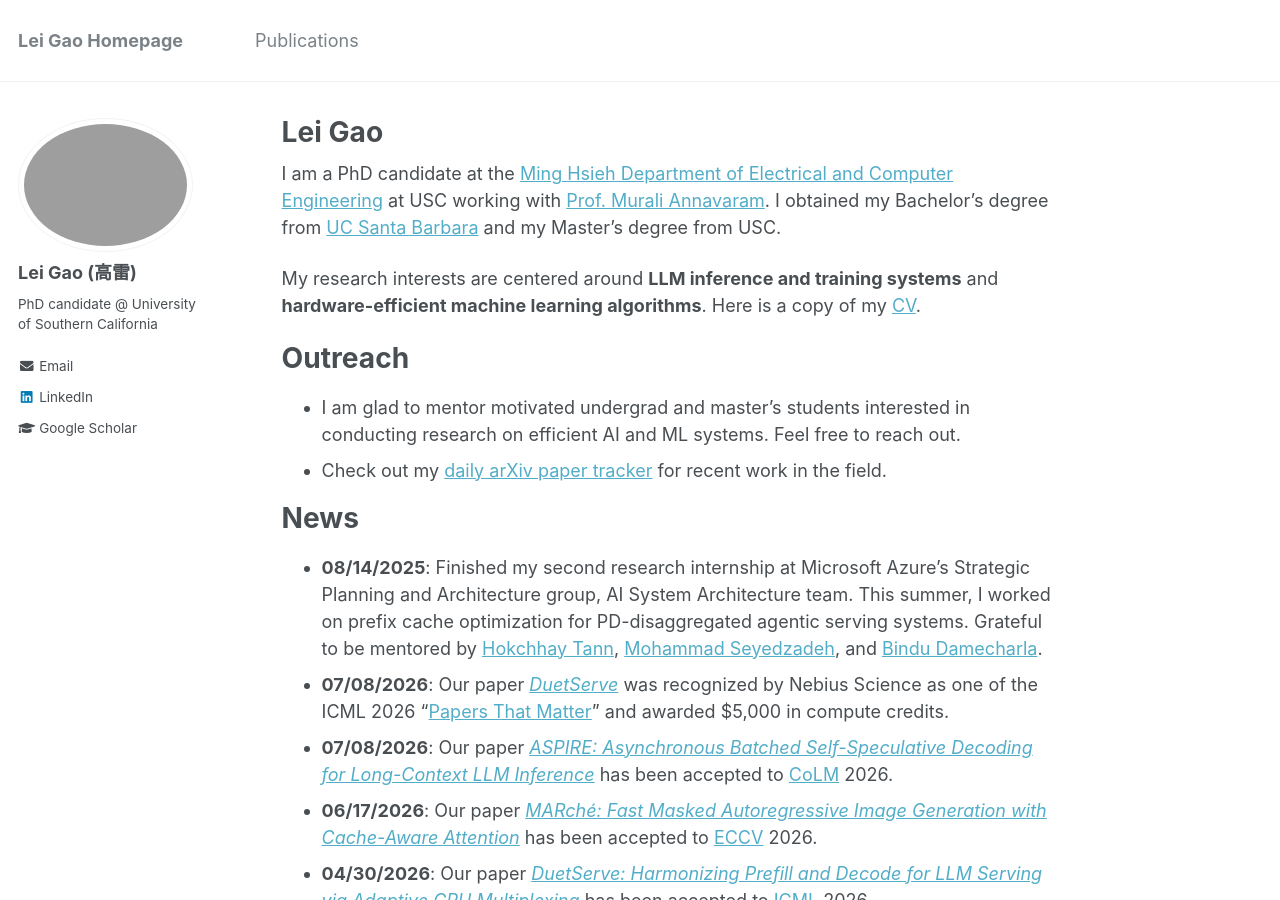
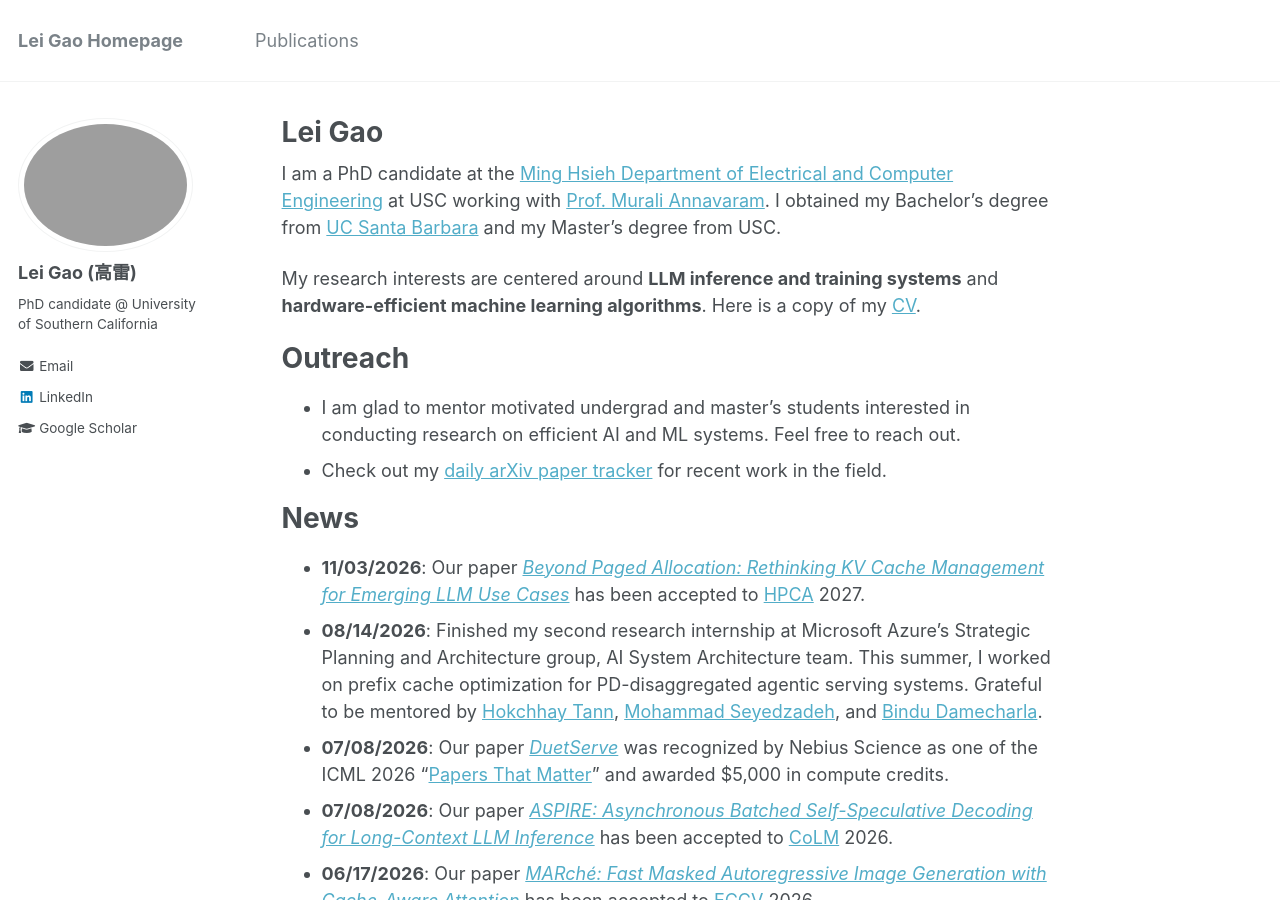
Before and after one commit to leigao97/leigao97.github.io, a Jekyll site: the page built from _pages/about.md, in a window 1280 px wide and 900 px high. Built offline with Jekyll 4.4.1, drawn with Linux system fonts in a browser that asks for light colours.

Commit message:
Update about page
Co-authored-by: Copilot <223556219+Copilot@users.noreply.github.com>

```diff
--- a/_pages/about.md
+++ b/_pages/about.md
@@ -17,7 +17,8 @@ My research interests are centered around **LLM inference and training systems**
 * Check out my [daily arXiv paper tracker](https://leigao97.github.io/daily-arxiv-papers/) for recent work in the field.
 
 # News
-* **08/14/2025**: Finished my second research internship at Microsoft Azure's Strategic Planning and Architecture group, AI System Architecture team. This summer, I worked on prefix cache optimization for PD-disaggregated agentic serving systems. Grateful to be mentored by [Hokchhay Tann](https://www.linkedin.com/in/htann/), [Mohammad Seyedzadeh](https://www.linkedin.com/in/sms44/), and [Bindu Damecharla](https://www.linkedin.com/in/bindudamecharla/).
+* **11/03/2026**: Our paper [*Beyond Paged Allocation: Rethinking KV Cache Management for Emerging LLM Use Cases*](https://arxiv.org/pdf/2511.12031) has been accepted to [HPCA](https://conf.researchr.org/home/hpca-2027) 2027.
+* **08/14/2026**: Finished my second research internship at Microsoft Azure's Strategic Planning and Architecture group, AI System Architecture team. This summer, I worked on prefix cache optimization for PD-disaggregated agentic serving systems. Grateful to be mentored by [Hokchhay Tann](https://www.linkedin.com/in/htann/), [Mohammad Seyedzadeh](https://www.linkedin.com/in/sms44/), and [Bindu Damecharla](https://www.linkedin.com/in/bindudamecharla/).
 * **07/08/2026**: Our paper [*DuetServe*](https://arxiv.org/abs/2511.04791) was recognized by Nebius Science as one of the ICML 2026 "[Papers That Matter](https://nebius.science/stories/icml-papers-that-matter)" and awarded $5,000 in compute credits.
 * **07/08/2026**: Our paper [*ASPIRE: Asynchronous Batched Self-Speculative Decoding for Long-Context LLM Inference*]() has been accepted to [CoLM](https://colmweb.org/) 2026.
 * **06/17/2026**: Our paper [*MARché: Fast Masked Autoregressive Image Generation with Cache-Aware Attention*](https://arxiv.org/abs/2506.12035) has been accepted to [ECCV](https://eccv.ecva.net/) 2026.
```
